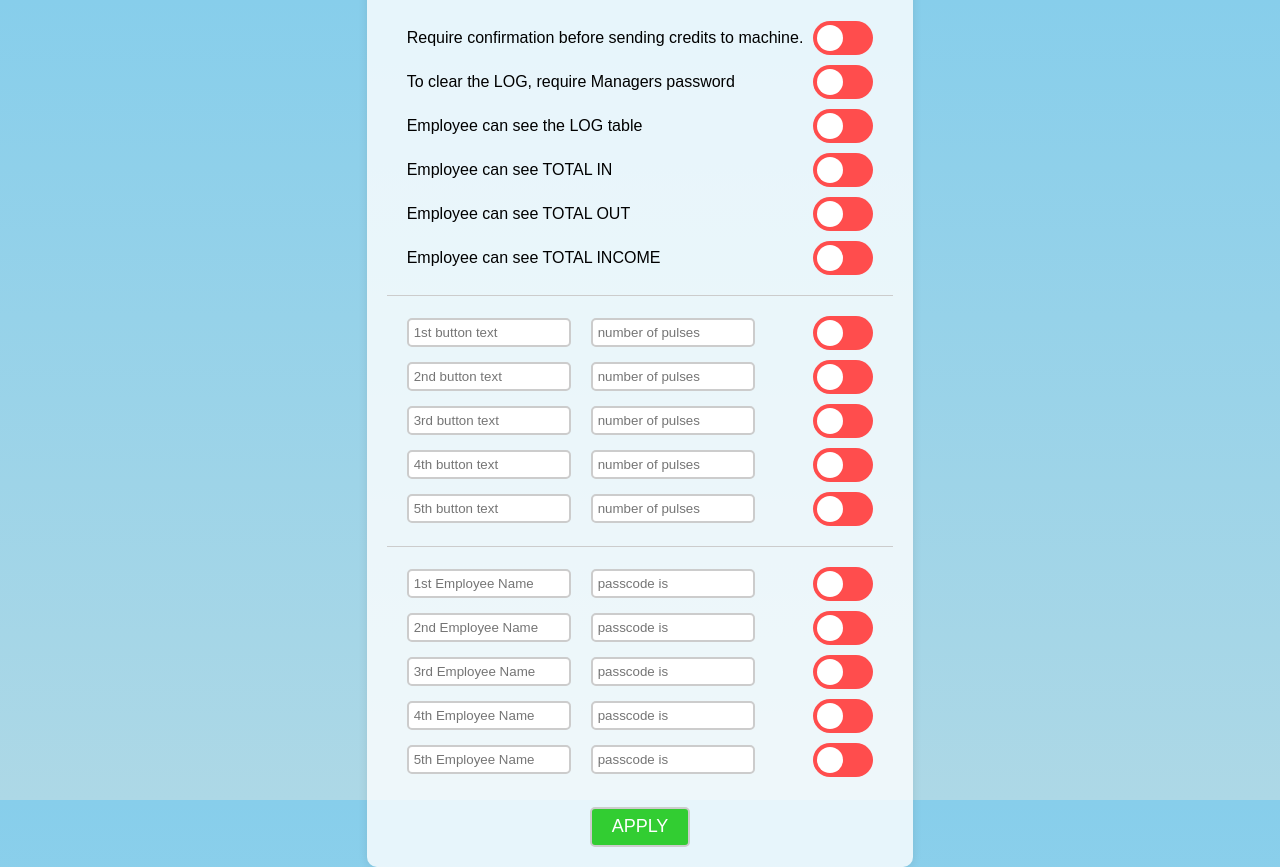
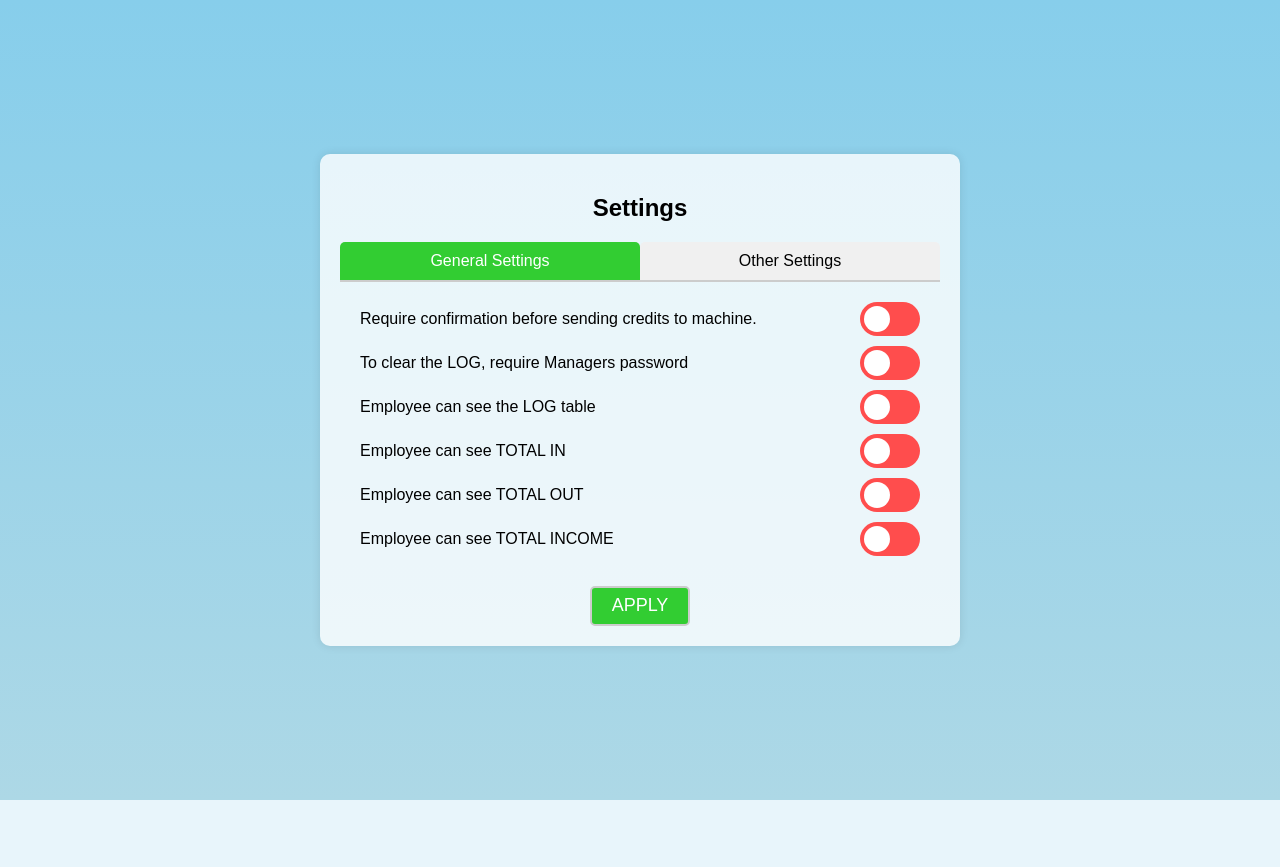
Before and after one commit to edtruji/raspberry, a PHP site: page /settingsSix.php in a window 1280 px wide. After the commit the page ends 800 px from the top, so only its background shows below. Run offline with PHP 8.4, Linux system fonts and the light colour scheme.

Commit message:
Add files via upload

```diff
--- a/settingsSix.php
+++ b/settingsSix.php
@@ -21,6 +21,7 @@ echo <<<HTML
             background: rgba(255, 255, 255, 0.8);
             border-radius: 10px;
             box-shadow: 0 0 10px rgba(0, 0, 0, 0.1);
+            width: 600px;
         }
         h2 {
             font-size: 24px;
@@ -113,11 +114,44 @@ echo <<<HTML
             background: #28a428;
             transform: scale(0.95);
         }
+        /* Tab Styles */
+        .tab-nav {
+            display: flex;
+            border-bottom: 2px solid #ccc;
+            margin-bottom: 20px;
+        }
+        .tab-link {
+            flex: 1;
+            padding: 10px;
+            text-align: center;
+            background: #f0f0f0;
+            cursor: pointer;
+            border-radius: 5px 5px 0 0;
+            transition: background 0.3s;
+        }
+        .tab-link.active {
+            background: #32CD32;
+            color: white;
+        }
+        .tab-link:hover {
+            background: #e0e0e0;
+        }
+        .tab-content {
+            display: none;
+        }
+        .tab-content.active {
+            display: block;
+        }
     </style>
 </head>
 <body>
     <div class="settings-container">
         <h2>Settings</h2>
+        <div class="tab-nav">
+            <div class="tab-link active" data-tab="general">General Settings</div>
+            <div class="tab-link" data-tab="other">Other Settings</div>
+        </div>
+        <div id="general" class="tab-content active">
             <div class="vertical-checkboxes">
                 <div class="setting-item">
                     <label>Require confirmation before sending credits to machine.</label>
@@ -162,6 +196,8 @@ echo <<<HTML
                     </label>
                 </div>
             </div>
+        </div>
+        <div id="other" class="tab-content">
             <div class="separator"></div>
             <div class="setting-item">
                 <div class="input-group">
@@ -264,9 +300,26 @@ echo <<<HTML
                     <span class="slider"></span>
                 </label>
             </div>
+        </div>
         <button id="apply-btn">APPLY</button>
     </div>
     <script>
+        // Tab Switching
+        const tabLinks = document.querySelectorAll('.tab-link');
+        const tabContents = document.querySelectorAll('.tab-content');
+
+        tabLinks.forEach(link => {
+            link.addEventListener('click', () => {
+                // Remove active class from all tabs and contents
+                tabLinks.forEach(l => l.classList.remove('active'));
+                tabContents.forEach(c => c.classList.remove('active'));
+
+                // Add active class to clicked tab and corresponding content
+                link.classList.add('active');
+                document.getElementById(link.dataset.tab).classList.add('active');
+            });
+        });
+
         // Add input validation for passcode and pulses fields
         const numericInputs = document.querySelectorAll('input[id*="passcode"], input[id*="pulses"]');
 
```
Lines whose indentation alone changed are shown as unchanged.
